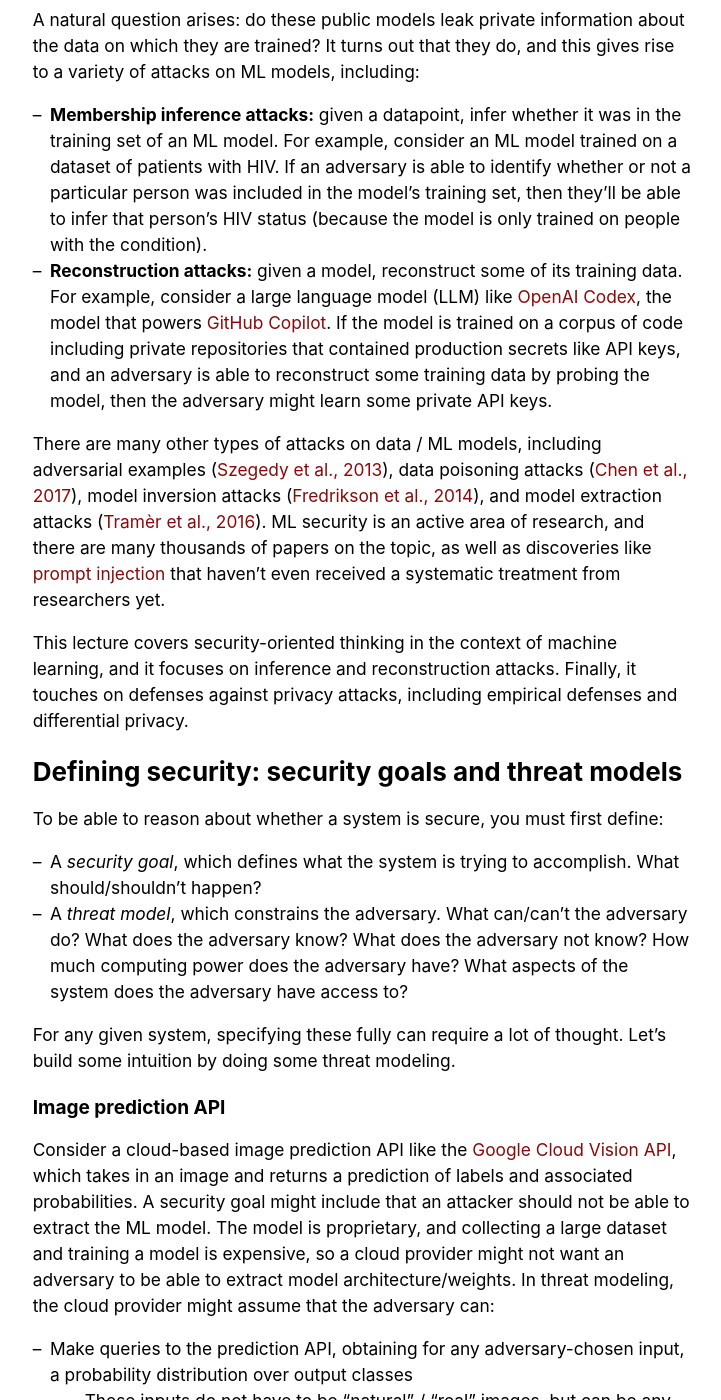
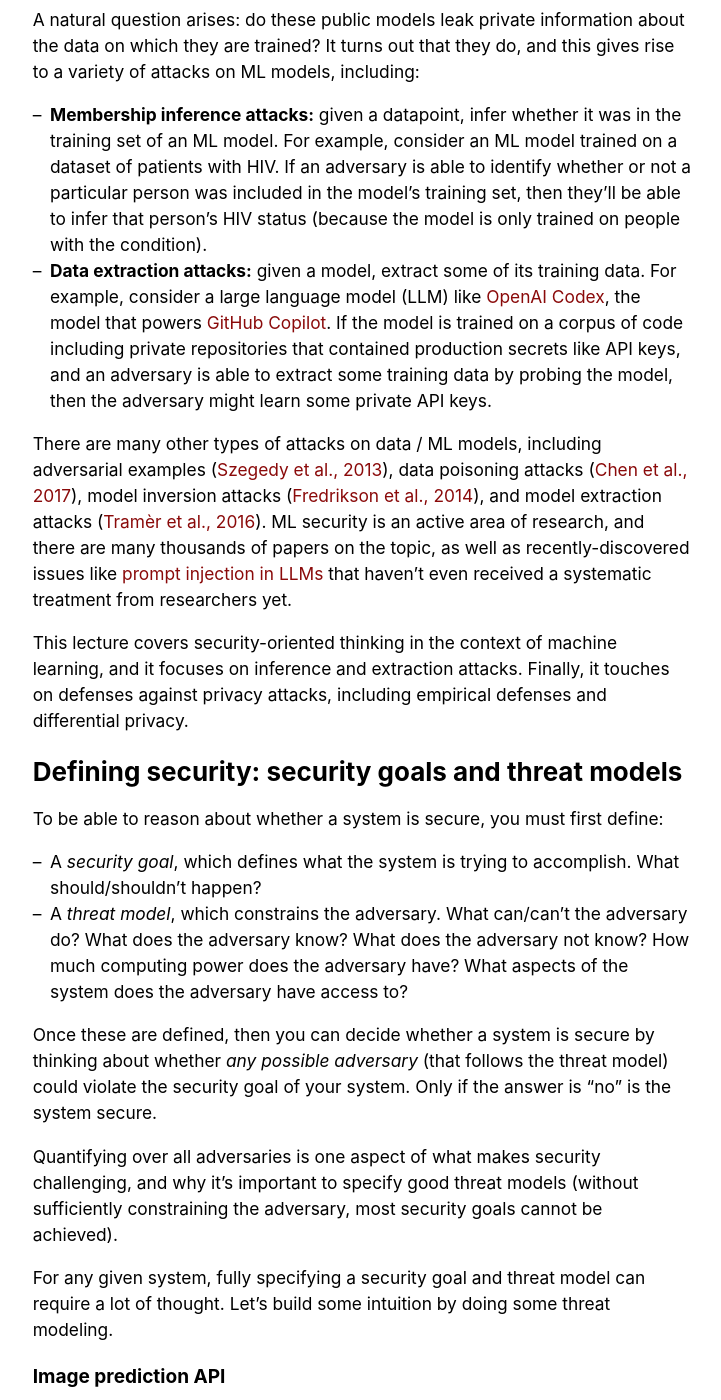
Before and after one commit to dcai-course/dcai-course, a Jekyll site: the page built from _lectures/data-privacy-security.md, in a window 1280 px wide and 1400 px high, scrolled down 449 px. Shown: the whole window, without its empty margins (278-999 px from the left). Built offline with Jekyll 4.4.1, drawn with Linux system fonts in a browser that asks for light colours; some of the changed text lies outside the part shown.

Commit message:
Add some more notes

```diff
--- a/_lectures/data-privacy-security.md
+++ b/_lectures/data-privacy-security.md
@@ -13,11 +13,11 @@
 A natural question arises: do these public models leak private information about the data on which they are trained? It turns out that they do, and this gives rise to a variety of attacks on ML models, including:
 
 - **Membership inference attacks:** given a datapoint, infer whether it was in the training set of an ML model. For example, consider an ML model trained on a dataset of patients with HIV. If an adversary is able to identify whether or not a particular person was included in the model's training set, then they'll be able to infer that person's HIV status (because the model is only trained on people with the condition).
-- **Reconstruction attacks:** given a model, reconstruct some of its training data. For example, consider a large language model (LLM) like [OpenAI Codex](https://arxiv.org/abs/2107.03374), the model that powers [GitHub Copilot](https://github.com/features/copilot). If the model is trained on a corpus of code including private repositories that contained production secrets like API keys, and an adversary is able to reconstruct some training data by probing the model, then the adversary might learn some private API keys.
+- **Data extraction attacks:** given a model, extract some of its training data. For example, consider a large language model (LLM) like [OpenAI Codex](https://arxiv.org/abs/2107.03374), the model that powers [GitHub Copilot](https://github.com/features/copilot). If the model is trained on a corpus of code including private repositories that contained production secrets like API keys, and an adversary is able to extract some training data by probing the model, then the adversary might learn some private API keys.
 
-There are many other types of attacks on data / ML models, including adversarial examples ([Szegedy et al., 2013](https://arxiv.org/abs/1312.6199)), data poisoning attacks ([Chen et al., 2017](https://arxiv.org/abs/1712.05526)), model inversion attacks ([Fredrikson et al., 2014](https://www.usenix.org/system/files/conference/usenixsecurity14/sec14-paper-fredrikson-privacy.pdf)), and model extraction attacks ([Tramèr et al., 2016](https://www.usenix.org/system/files/conference/usenixsecurity16/sec16_paper_tramer.pdf)). ML security is an active area of research, and there are many thousands of papers on the topic, as well as discoveries like [prompt injection](https://simonwillison.net/2022/Sep/12/prompt-injection/) that haven't even received a systematic treatment from researchers yet.
+There are many other types of attacks on data / ML models, including adversarial examples ([Szegedy et al., 2013](https://arxiv.org/abs/1312.6199)), data poisoning attacks ([Chen et al., 2017](https://arxiv.org/abs/1712.05526)), model inversion attacks ([Fredrikson et al., 2014](https://www.usenix.org/system/files/conference/usenixsecurity14/sec14-paper-fredrikson-privacy.pdf)), and model extraction attacks ([Tramèr et al., 2016](https://www.usenix.org/system/files/conference/usenixsecurity16/sec16_paper_tramer.pdf)). ML security is an active area of research, and there are many thousands of papers on the topic, as well as recently-discovered issues like [prompt injection in LLMs](https://simonwillison.net/2022/Sep/12/prompt-injection/) that haven't even received a systematic treatment from researchers yet.
 
-This lecture covers security-oriented thinking in the context of machine learning, and it focuses on inference and reconstruction attacks. Finally, it touches on defenses against privacy attacks, including empirical defenses and differential privacy.
+This lecture covers security-oriented thinking in the context of machine learning, and it focuses on inference and extraction attacks. Finally, it touches on defenses against privacy attacks, including empirical defenses and differential privacy.
 
 [shokri-2016]: https://arxiv.org/abs/1610.05820
 
@@ -30,9 +30,15 @@
 - A _security goal_, which defines what the system is trying to accomplish. What should/shouldn't happen?
 - A _threat model_, which constrains the adversary. What can/can't the adversary do? What does the adversary know? What does the adversary not know? How much computing power does the adversary have? What aspects of the system does the adversary have access to?
 
-For any given system, specifying these fully can require a lot of thought. Let's build some intuition by doing some threat modeling.
+Once these are defined, then you can decide whether a system is secure by thinking about whether _any possible adversary_ (that follows the threat model) could violate the security goal of your system. Only if the answer is "no" is the system secure.
+
+Quantifying over all adversaries is one aspect of what makes security challenging, and why it's important to specify good threat models (without sufficiently constraining the adversary, most security goals cannot be achieved).
+
+For any given system, fully specifying a security goal and threat model can require a lot of thought. Let's build some intuition by doing some threat modeling.
 
 ## Image prediction API
+
+{% include scaled_image.html alt="Google Cloud Vision prediction" src="/lectures/files/data-privacy-security/gcv.png" width="415" %}
 
 Consider a cloud-based image prediction API like the [Google Cloud Vision API](https://cloud.google.com/vision), which takes in an image and returns a prediction of labels and associated probabilities. A security goal might include that an attacker should not be able to extract the ML model. The model is proprietary, and collecting a large dataset and training a model is expensive, so a cloud provider might not want an adversary to be able to extract model architecture/weights. In threat modeling, the cloud provider might assume that the adversary can:
 
@@ -65,7 +71,7 @@
 
 # Membership inference attacks
 
-Membership inference attacks determine whether a data point is in the training set of an ML model. Consider an ML model $M$ trained on a dataset $D$ of data points $(\mathbf{x}\_i, y\_i)$. The goal of a membership inference attack is to determine whether a data point $(\mathbf{x}, y)$ is in the training set of $M$, i.e., whether $(\mathbf{x}, y) \in D$, given access to $M$.
+Membership inference attacks determine whether a data point is in the training set of an ML model. Consider an ML model $M$ trained on a dataset $D$ of data points $(\mathbf{x}\_i, y\_i)$, where $M$ produces probability distributions over the set of labels, $M : \mathbf{x} \rightarrow \mathbf{y}$. The goal of a membership inference attack is to determine whether a data point $(\mathbf{x}, y)$ is in the training set of $M$, i.e., whether $(\mathbf{x}, y) \in D$, given access to $M$.
 
 Different attacks consider different settings where the adversary has varying access to $M$. In this lecture, we focus on _black-box_ access: the attacker has the ability to query $M$ for attacker-chosen inputs, and the attacker obtains the model output (e.g., predicted probabilities for all classes).
 
@@ -100,33 +106,51 @@
 
 Given a data point $(\mathbf{x}, y)$, this simple heuristic returns $\mathrm{in}$ if the model's prediction $M(\mathbf{x})$ is correct (equal to $y$).
 
+Intuition: this exploits the gap between train and test accuracy, where the model will likely correctly classify most or all of its test data but a much smaller fraction of training data.
+
 ### Prediction loss based attack ([Yeom et al., 2017][yeom-2017])
 
 This approach assigns a score to a data point $(\mathbf{x}, y)$ using the model's loss for that particular data point, $L(M(\mathbf{x}), y)$. The score can be converted into a binary label $\mathrm{in}$ / $\mathrm{out}$ by thresholding at some chosen threshold $\tau$, outputting $\mathrm{in}$ if the loss is below the threshold.
 
 For this metric, one way to choose a threshold might be to use the average or maximum loss of the model on the training data (which might be reported by the publisher of the model).
 
+Intuition: this exploits the property that models are trained to minimize loss, and they can often achieve zero loss for training data.
+
 ### Prediction confidence based ([Salem et al., 2018][salem-2018])
 
-This approach assigns a score to a data point based on the model's confidence in its predicted class. One way to choose a threshold would be to use the model's average or minimum confidence on the training data, if available.
+This approach assigns a score to a data point based on the model's confidence in its predicted class, $\max(M(\mathbf{x}))$. One way to choose a threshold would be to use the model's average or minimum confidence on the training data, if available.
+
+Intuition: this exploits the property that models are often more confident about the predictions for training data (even when that prediction doesn't match the true label of the data point).
 
 ### Prediction entropy based ([Salem et al., 2018][salem-2018])
 
-This approach assigns a score to a data point based on the entropy of the model's output, $\mathbf{y} = M(\mathbf{x})$.
+This approach assigns a score to a data point based on the entropy $H(\mathbf{y})$ of the model's output, $\mathbf{y} = M(\mathbf{x})$:
+
+\\[
+H(\mathbf{y}) = - \sum_{i} \mathbf{y}[i] \cdot \log \\left( \mathbf{y}[i] \\right)
+\\]
+
+Intuition: similar to the above, this exploits the property that models are often more confident about predictions for training data.
 
 [yeom-2017]: https://arxiv.org/abs/1709.01604
 [salem-2018]: https://arxiv.org/abs/1806.01246
 
-# Reconstruction attacks
+# Data extraction attacks
 
-Reconstruction attacks extract training data directly from a trained model. Neural networks unintentionally memorize portions of their input data ([Carlini et al., 2019](https://www.usenix.org/system/files/sec19-carlini.pdf)), and there are techniques for extracting this data, for example, from large language models ([Carlini et al., 2021][carlini-2021]).
+Extraction attacks extract training data directly from a trained model. Neural networks unintentionally memorize portions of their input data ([Carlini et al., 2019](https://www.usenix.org/system/files/sec19-carlini.pdf)), and there are techniques for extracting this data, for example, from large language models ([Carlini et al., 2021][carlini-2021]).
+
+{% include scaled_image.html alt="Data extraction attack against GPT-2" src="/lectures/files/data-privacy-security/extraction.png" width="282" %}
 
 At its core, the attack works as follows:
 
 1. Sample many sequences from the model. These are sampled by initializing the model with a start-of-sentence token and repeatedly sampling in an autoregressive fashion.
-2. Perform a membership inference attack to determine which generated sequences were likely part of the training set. A simple membership inference attack uses the perplexity of a sequence to measure how well the LLM "predicts" the tokens in that sequence.
+2. Perform a membership inference attack to determine which generated sequences were likely part of the training set. A simple membership inference attack uses the _perplexity_ of a sequence to measure how well the LLM "predicts" the tokens in that sequence. Given a model $\hat{p}$ that predicts the probability of the next token and sequence of tokens $x_1, x_2, \ldots, x_n$, the perplexity is:
 
-The more refined version of this attack, presented in [Carlini et al., 2021][carlini-2021], is successful in extracting hundreds of memorized examples from GPT-2.
+\\[
+\mathcal{P} = \exp \\left( - \frac{1}{n} \sum_{i = 1}^{n} \log \hat{p}\\left( x_i \mid x_1, \ldots, x_{i-1} \\right) \\right)
+\\]
+
+The more refined version of this basic attack, presented in [Carlini et al., 2021][carlini-2021], is successful in extracting hundreds of memorized examples from GPT-2.
 
 [carlini-2021]: https://www.usenix.org/system/files/sec21-carlini-extracting.pdf
 
```
Also changed, not shown: other parts of _lectures/data-privacy-security.md (+1 -1 lines), _lectures/files/data-privacy-security/extraction.png (added), _lectures/files/data-privacy-security/gcv.png (added).
